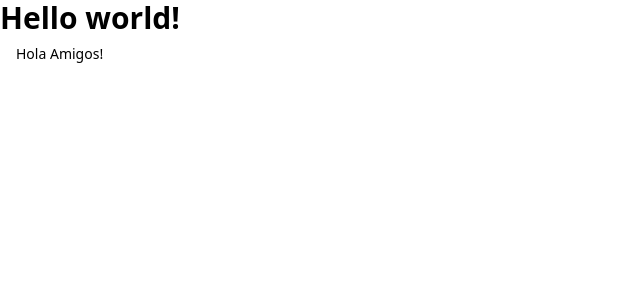
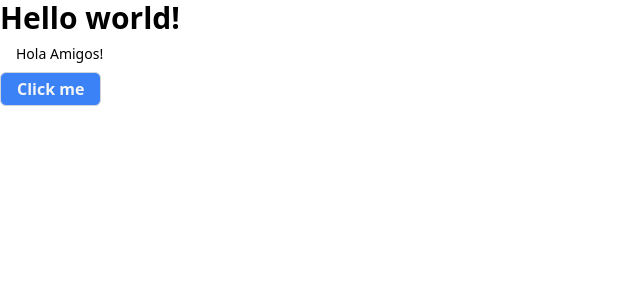
Before and after one commit to pelek1987/szkola-reacta-v2, a React (Vite) app: page / in a window 1280 px wide. Shown: the top 300 px of the page, without its empty margins (0-640 px from the left). Built offline with nearby package versions, Linux system fonts and the light colour scheme.

Commit message:
create simple Button component

```diff
--- a/src/App.tsx
+++ b/src/App.tsx
@@ -1,10 +1,11 @@
-import { Text } from "./ui";
+import { Button, Text } from "./ui";
 
 const App = () => {
   return (
     <>
       <h1 className="text-3xl font-bold">Hello world!</h1>
       <Text>Hola Amigos!</Text>
+      <Button label="Click me" onClick={() => console.log("Button clicked!")} />
     </>
   );
 };
--- /dev/null
+++ b/src/ui/Button/Button.tsx
@@ -0,0 +1,15 @@
+type Props = {
+  label: string;
+  onClick: () => void;
+};
+
+export const Button = ({ label, onClick }: Props) => {
+  return (
+    <button
+      onClick={onClick}
+      className="px-4 py-1 font-semibold text-gray-100 bg-blue-500 border border-gray-300 rounded-md"
+    >
+      {label}
+    </button>
+  );
+};
--- /dev/null
+++ b/src/ui/Button/index.ts
@@ -0,0 +1 @@
+export { Button } from "./Button";
--- a/src/ui/index.ts
+++ b/src/ui/index.ts
@@ -1 +1,2 @@
 export * from "./Text";
+export * from "./Button";
```
Also changed, not shown: 1 other file (tests, documents, lock files or other folders).
